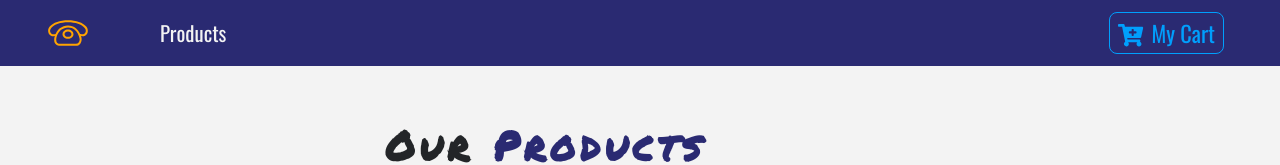
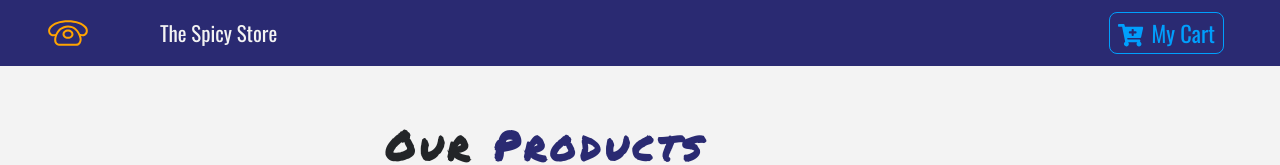
Before and after one commit to phetanshi/SpicyStore, a React (Create React App) app: page / in a window 1280 px wide. Shown: the top 165 px of the page. Built offline with nearby package versions, Linux system fonts and the light colour scheme.

Commit message:
Changed Header name

```diff
--- a/src/components/Navbar.js
+++ b/src/components/Navbar.js
@@ -17,7 +17,7 @@ export default class Navbar extends Component {
                 <ul className="navbar-nav align-items-center">
                     <li className="nav-item ml-5">
                         <Link to="/" className="nav-link">
-                            products
+                            the spicy store
                         </Link>
                     </li>
                 </ul>
```
